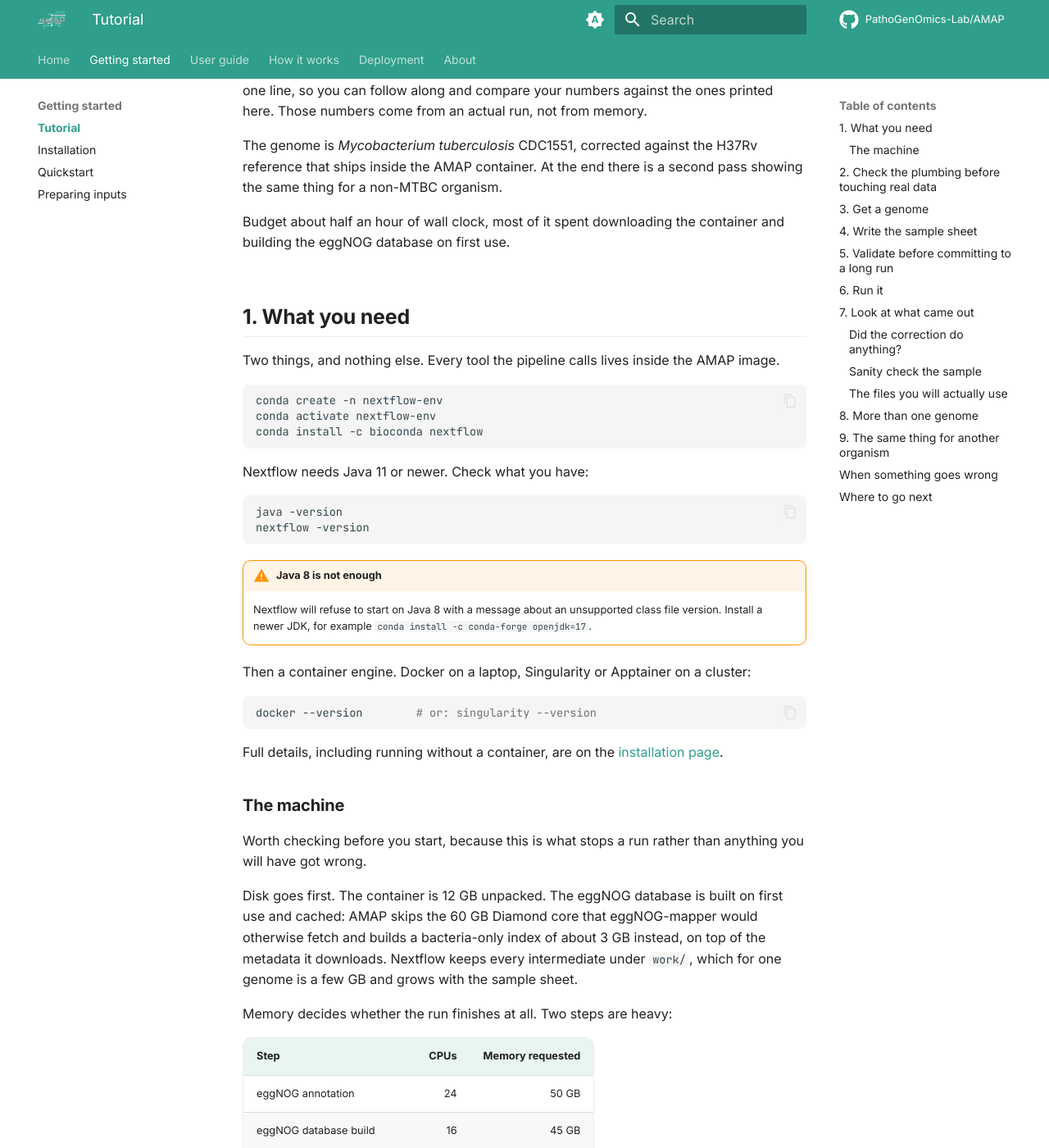
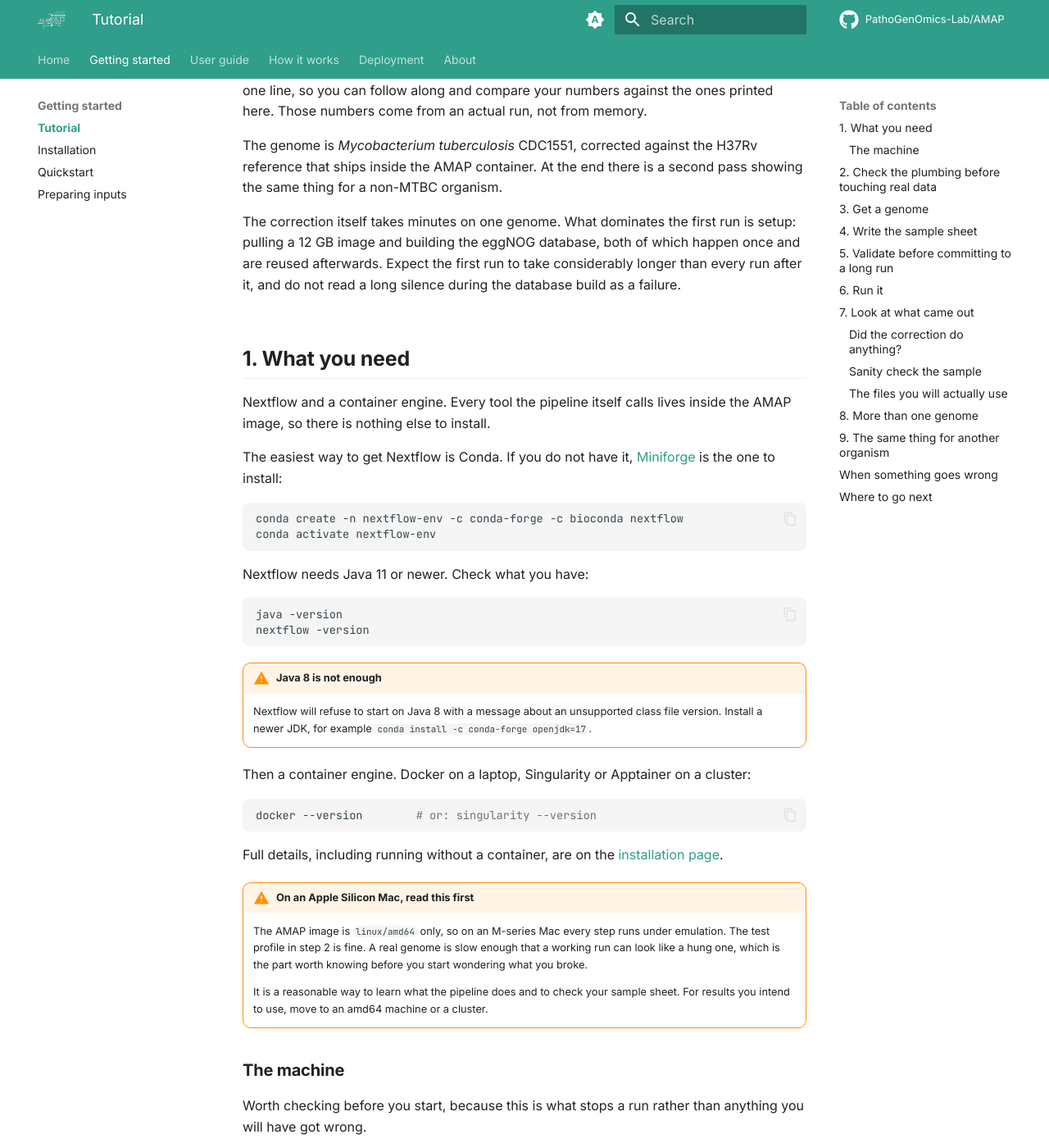
Before and after one commit to PathoGenOmics-Lab/AMAP, an MkDocs documentation site: the page built from docs/getting-started/tutorial.md, in a window 1280 px wide and 1400 px high, scrolled down 197 px. Shown: the whole window at 82% size. Built offline with MkDocs 1.6.1 and Material for MkDocs 9.7.7, drawn with Linux system fonts in a browser that asks for light colours; comment, search, counter and statistics services are not loaded; some of the changed text lies outside the part shown.

Commit message:
Make the tutorial survive contact with a laptop
The tutorial got someone to a corrected genome on a Linux server. On the
machine a beginner is most likely to have, a Mac, it walked them into three
walls without warning.

Docker Desktop is the worst of them, because the failure names nothing that
would let you find the cause. On macOS and Windows, containers run in a VM with
its own memory ceiling, often 8 GB whatever the machine has. Nextflow sizes
requests against the host, never sees that ceiling, and starts a task the VM
then kills: exit 137, no mention of Docker anywhere. The troubleshooting page
answered exit 137 with "raise --max_memory", which is right on a cluster and
actively wrong here, since the request was already over a limit that raising it
does not move. Both pages now say so, and say to raise the VM instead.

Apple Silicon was documented only under deployment, which is not where somebody
following a getting-started tutorial is looking. Moved a warning to the top of
step 1: the test profile is fine, a real genome is slow enough that a working
run looks like a hung one. Better to know that before wondering what you broke.

The eggNOG entry in troubleshooting offered the highmem profile and a
large-memory partition, both of which assume a cluster.
--skip_functional_annotation is the answer for anyone without one, and it was
not mentioned.

Also: step 1 opened with "two things, and nothing else" and then used Conda,
which is a third thing whose installation lives on another page. It now names
Miniforge and creates the environment in one command rather than creating an
empty one and installing into it.

Dropped the half-hour estimate. It was never going to hold with the eggNOG
database build in the same sentence, and an estimate that breaks on the first
run teaches people to distrust the rest of the page. Replaced with what is
actually true: the correction takes minutes, setup dominates the first run and
is reused after it, and a long silence during the build is not a failure.

````diff
--- a/docs/getting-started/tutorial.md
+++ b/docs/getting-started/tutorial.md
@@ -12,18 +12,23 @@
 reference that ships inside the AMAP container. At the end there is a second
 pass showing the same thing for a non-MTBC organism.
 
-Budget about half an hour of wall clock, most of it spent downloading the
-container and building the eggNOG database on first use.
+The correction itself takes minutes on one genome. What dominates the first run
+is setup: pulling a 12 GB image and building the eggNOG database, both of which
+happen once and are reused afterwards. Expect the first run to take
+considerably longer than every run after it, and do not read a long silence
+during the database build as a failure.
 
 ## 1. What you need
 
-Two things, and nothing else. Every tool the pipeline calls lives inside the
-AMAP image.
+Nextflow and a container engine. Every tool the pipeline itself calls lives
+inside the AMAP image, so there is nothing else to install.
+
+The easiest way to get Nextflow is Conda. If you do not have it,
+[Miniforge](https://github.com/conda-forge/miniforge) is the one to install:
 
 ```bash
-conda create -n nextflow-env
+conda create -n nextflow-env -c conda-forge -c bioconda nextflow
 conda activate nextflow-env
-conda install -c bioconda nextflow
 ```
 
 Nextflow needs Java 11 or newer. Check what you have:
@@ -48,6 +53,17 @@
 
 Full details, including running without a container, are on the
 [installation page](installation.md).
+
+!!! warning "On an Apple Silicon Mac, read this first"
+
+    The AMAP image is `linux/amd64` only, so on an M-series Mac every step runs
+    under emulation. The test profile in step 2 is fine. A real genome is slow
+    enough that a working run can look like a hung one, which is the part worth
+    knowing before you start wondering what you broke.
+
+    It is a reasonable way to learn what the pipeline does and to check your
+    sample sheet. For results you intend to use, move to an amd64 machine or a
+    cluster.
 
 ### The machine
 
@@ -92,6 +108,21 @@
 You still get the corrected annotation, which is what AMAP exists to produce.
 What you lose is eggNOG categories, the pangenome and the duplication analysis.
 The heaviest step left asks for 8 GB.
+
+!!! danger "Docker Desktop has its own memory limit, and it is the one that counts"
+
+    On macOS and Windows, Docker runs your containers inside a virtual machine
+    with a memory ceiling of its own, often 8 GB by default no matter how much
+    the machine has. Nextflow sizes its requests against the host, so it will
+    happily start a 12 GB task that the VM then kills. You get exit code 137
+    and nothing that mentions Docker.
+
+    Raising `--max_memory` makes this worse, not better. Raise the VM instead,
+    in Docker Desktop under Settings, Resources, Memory, and keep
+    `--max_memory` at or below what you set there.
+
+    Linux has no such layer. Containers use host memory directly and this does
+    not apply.
 
 ## 2. Check the plumbing before touching real data
 
````
Also changed, not shown: docs/deployment/troubleshooting.md (+13 -3 lines).
